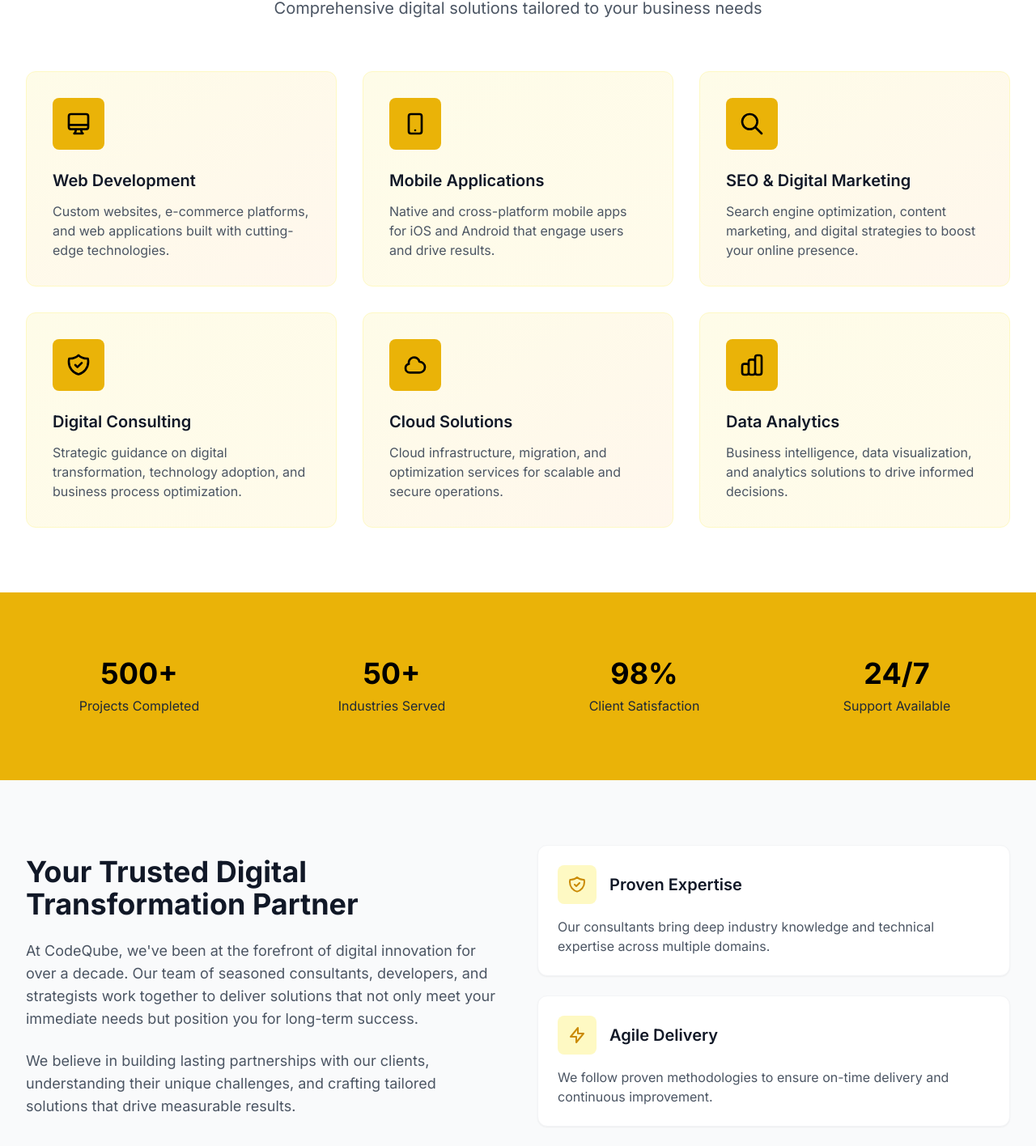
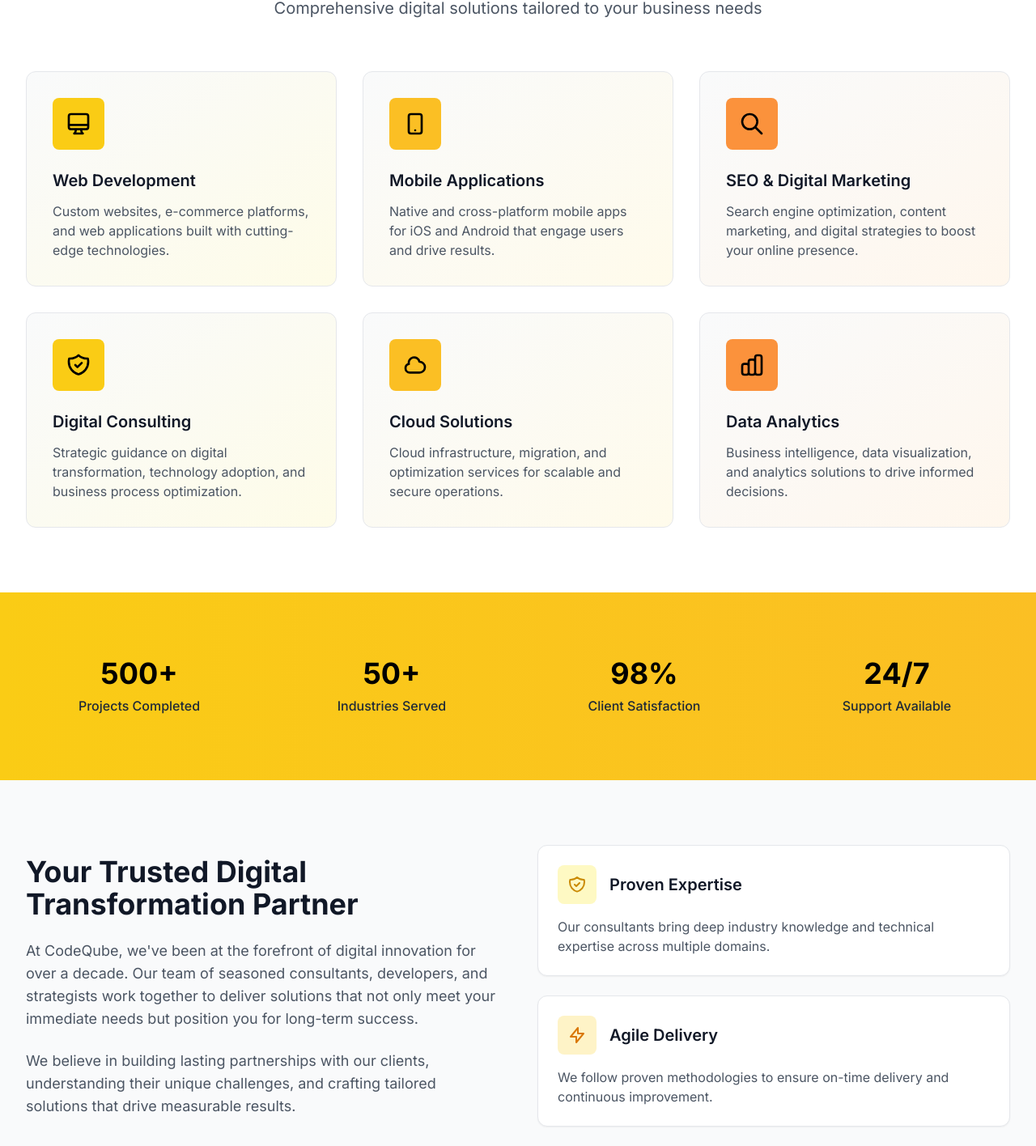
Before and after one commit to Surinder07/codeqube, a Next.js app: page / in a window 1280 px wide. Shown: the part 680-2096 px from the top of the page at 81% size. Built offline with nearby package versions, Linux system fonts and the light colour scheme.

Commit message:
updated to new web look

```diff
--- a/app/page.tsx
+++ b/app/page.tsx
@@ -43,8 +43,8 @@ export default function Home() {
 
           <div className="grid grid-cols-1 md:grid-cols-2 lg:grid-cols-3 gap-8">
             {/* Web Development */}
-            <div className="bg-gradient-to-br from-yellow-50 to-orange-50 p-8 rounded-xl hover:shadow-lg transition-shadow border border-yellow-100">
-              <div className="w-16 h-16 bg-yellow-500 rounded-lg flex items-center justify-center mb-6">
+            <div className="bg-gradient-to-br from-gray-50 to-yellow-50 p-8 rounded-xl hover:shadow-lg transition-shadow border border-gray-200 hover:border-yellow-200">
+              <div className="w-16 h-16 bg-yellow-400 rounded-lg flex items-center justify-center mb-6">
                 <svg className="w-8 h-8 text-black" fill="none" stroke="currentColor" viewBox="0 0 24 24">
                   <path strokeLinecap="round" strokeLinejoin="round" strokeWidth={2} d="M9.75 17L9 20l-1 1h8l-1-1-.75-3M3 13h18M5 17h14a2 2 0 002-2V5a2 2 0 00-2-2H5a2 2 0 00-2 2v10a2 2 0 002 2z" />
                 </svg>
@@ -56,8 +56,8 @@ export default function Home() {
             </div>
 
             {/* Mobile Apps */}
-            <div className="bg-gradient-to-br from-yellow-50 to-amber-50 p-8 rounded-xl hover:shadow-lg transition-shadow border border-yellow-100">
-              <div className="w-16 h-16 bg-yellow-500 rounded-lg flex items-center justify-center mb-6">
+            <div className="bg-gradient-to-br from-gray-50 to-amber-50 p-8 rounded-xl hover:shadow-lg transition-shadow border border-gray-200 hover:border-amber-200">
+              <div className="w-16 h-16 bg-amber-400 rounded-lg flex items-center justify-center mb-6">
                 <svg className="w-8 h-8 text-black" fill="none" stroke="currentColor" viewBox="0 0 24 24">
                   <path strokeLinecap="round" strokeLinejoin="round" strokeWidth={2} d="M12 18h.01M8 21h8a2 2 0 002-2V5a2 2 0 00-2-2H8a2 2 0 00-2 2v14a2 2 0 002 2z" />
                 </svg>
@@ -69,8 +69,8 @@ export default function Home() {
             </div>
 
             {/* SEO & Digital Marketing */}
-            <div className="bg-gradient-to-br from-yellow-50 to-orange-50 p-8 rounded-xl hover:shadow-lg transition-shadow border border-yellow-100">
-              <div className="w-16 h-16 bg-yellow-500 rounded-lg flex items-center justify-center mb-6">
+            <div className="bg-gradient-to-br from-gray-50 to-orange-50 p-8 rounded-xl hover:shadow-lg transition-shadow border border-gray-200 hover:border-orange-200">
+              <div className="w-16 h-16 bg-orange-400 rounded-lg flex items-center justify-center mb-6">
                 <svg className="w-8 h-8 text-black" fill="none" stroke="currentColor" viewBox="0 0 24 24">
                   <path strokeLinecap="round" strokeLinejoin="round" strokeWidth={2} d="M21 21l-6-6m2-5a7 7 0 11-14 0 7 7 0 0114 0z" />
                 </svg>
@@ -82,8 +82,8 @@ export default function Home() {
             </div>
 
             {/* Digital Consulting */}
-            <div className="bg-gradient-to-br from-yellow-50 to-amber-50 p-8 rounded-xl hover:shadow-lg transition-shadow border border-yellow-100">
-              <div className="w-16 h-16 bg-yellow-500 rounded-lg flex items-center justify-center mb-6">
+            <div className="bg-gradient-to-br from-gray-50 to-yellow-50 p-8 rounded-xl hover:shadow-lg transition-shadow border border-gray-200 hover:border-yellow-200">
+              <div className="w-16 h-16 bg-yellow-400 rounded-lg flex items-center justify-center mb-6">
                 <svg className="w-8 h-8 text-black" fill="none" stroke="currentColor" viewBox="0 0 24 24">
                   <path strokeLinecap="round" strokeLinejoin="round" strokeWidth={2} d="M9 12l2 2 4-4m5.618-4.016A11.955 11.955 0 0112 2.944a11.955 11.955 0 01-8.618 3.04A12.02 12.02 0 003 9c0 5.591 3.824 10.29 9 11.622 5.176-1.332 9-6.03 9-11.622 0-1.042-.133-2.052-.382-3.016z" />
                 </svg>
@@ -95,8 +95,8 @@ export default function Home() {
             </div>
 
             {/* Cloud Solutions */}
-            <div className="bg-gradient-to-br from-yellow-50 to-orange-50 p-8 rounded-xl hover:shadow-lg transition-shadow border border-yellow-100">
-              <div className="w-16 h-16 bg-yellow-500 rounded-lg flex items-center justify-center mb-6">
+            <div className="bg-gradient-to-br from-gray-50 to-amber-50 p-8 rounded-xl hover:shadow-lg transition-shadow border border-gray-200 hover:border-amber-200">
+              <div className="w-16 h-16 bg-amber-400 rounded-lg flex items-center justify-center mb-6">
                 <svg className="w-8 h-8 text-black" fill="none" stroke="currentColor" viewBox="0 0 24 24">
                   <path strokeLinecap="round" strokeLinejoin="round" strokeWidth={2} d="M3 15a4 4 0 004 4h9a5 5 0 10-.1-9.999 5.002 5.002 0 10-9.78 2.096A4.001 4.001 0 003 15z" />
                 </svg>
@@ -108,8 +108,8 @@ export default function Home() {
             </div>
 
             {/* Data Analytics */}
-            <div className="bg-gradient-to-br from-yellow-50 to-amber-50 p-8 rounded-xl hover:shadow-lg transition-shadow border border-yellow-100">
-              <div className="w-16 h-16 bg-yellow-500 rounded-lg flex items-center justify-center mb-6">
+            <div className="bg-gradient-to-br from-gray-50 to-orange-50 p-8 rounded-xl hover:shadow-lg transition-shadow border border-gray-200 hover:border-orange-200">
+              <div className="w-16 h-16 bg-orange-400 rounded-lg flex items-center justify-center mb-6">
                 <svg className="w-8 h-8 text-black" fill="none" stroke="currentColor" viewBox="0 0 24 24">
                   <path strokeLinecap="round" strokeLinejoin="round" strokeWidth={2} d="M9 19v-6a2 2 0 00-2-2H5a2 2 0 00-2 2v6a2 2 0 002 2h2a2 2 0 002-2zm0 0V9a2 2 0 012-2h2a2 2 0 012 2v10m-6 0a2 2 0 002 2h2a2 2 0 002-2m0 0V5a2 2 0 012-2h2a2 2 0 012 2v14a2 2 0 01-2 2h-2a2 2 0 01-2-2z" />
                 </svg>
@@ -124,24 +124,24 @@ export default function Home() {
       </section>
 
       {/* Stats Section */}
-      <section className="py-20 px-4 sm:px-6 lg:px-8 bg-yellow-500">
+      <section className="py-20 px-4 sm:px-6 lg:px-8 bg-gradient-to-r from-yellow-400 to-amber-400">
         <div className="max-w-7xl mx-auto">
           <div className="grid grid-cols-1 md:grid-cols-4 gap-8 text-center">
             <div>
               <div className="text-4xl font-bold text-black mb-2">500+</div>
-              <div className="text-gray-800">Projects Completed</div>
+              <div className="text-gray-800 font-medium">Projects Completed</div>
             </div>
             <div>
               <div className="text-4xl font-bold text-black mb-2">50+</div>
-              <div className="text-gray-800">Industries Served</div>
+              <div className="text-gray-800 font-medium">Industries Served</div>
             </div>
             <div>
               <div className="text-4xl font-bold text-black mb-2">98%</div>
-              <div className="text-gray-800">Client Satisfaction</div>
+              <div className="text-gray-800 font-medium">Client Satisfaction</div>
             </div>
             <div>
               <div className="text-4xl font-bold text-black mb-2">24/7</div>
-              <div className="text-gray-800">Support Available</div>
+              <div className="text-gray-800 font-medium">Support Available</div>
             </div>
           </div>
         </div>
--- a/components/AboutUs.tsx
+++ b/components/AboutUs.tsx
@@ -23,26 +23,26 @@ export default function AboutUs() {
 
             <div className="grid grid-cols-2 gap-6">
               <div className="text-center">
-                <div className="text-3xl font-bold text-yellow-600 mb-2">10+</div>
+                <div className="text-3xl font-bold text-yellow-500 mb-2">10+</div>
                 <div className="text-sm text-gray-600">Years Experience</div>
               </div>
               <div className="text-center">
-                <div className="text-3xl font-bold text-yellow-600 mb-2">100+</div>
+                <div className="text-3xl font-bold text-yellow-500 mb-2">100+</div>
                 <div className="text-sm text-gray-600">Team Members</div>
               </div>
               <div className="text-center">
-                <div className="text-3xl font-bold text-yellow-600 mb-2">15+</div>
+                <div className="text-3xl font-bold text-yellow-500 mb-2">15+</div>
                 <div className="text-sm text-gray-600">Countries Served</div>
               </div>
               <div className="text-center">
-                <div className="text-3xl font-bold text-yellow-600 mb-2">$50M+</div>
+                <div className="text-3xl font-bold text-yellow-500 mb-2">$50M+</div>
                 <div className="text-sm text-gray-600">Revenue Generated</div>
               </div>
             </div>
           </div>
 
           <div className="space-y-6">
-            <div className="bg-white p-6 rounded-xl shadow-sm border border-gray-100">
+            <div className="bg-white p-6 rounded-xl shadow-sm border border-gray-200 hover:border-yellow-200 transition-colors">
               <div className="flex items-center mb-4">
                 <div className="w-12 h-12 bg-yellow-100 rounded-lg flex items-center justify-center mr-4">
                   <svg className="w-6 h-6 text-yellow-600" fill="none" stroke="currentColor" viewBox="0 0 24 24">
@@ -56,10 +56,10 @@ export default function AboutUs() {
               </p>
             </div>
 
-            <div className="bg-white p-6 rounded-xl shadow-sm border border-gray-100">
+            <div className="bg-white p-6 rounded-xl shadow-sm border border-gray-200 hover:border-amber-200 transition-colors">
               <div className="flex items-center mb-4">
-                <div className="w-12 h-12 bg-yellow-100 rounded-lg flex items-center justify-center mr-4">
-                  <svg className="w-6 h-6 text-yellow-600" fill="none" stroke="currentColor" viewBox="0 0 24 24">
+                <div className="w-12 h-12 bg-amber-100 rounded-lg flex items-center justify-center mr-4">
+                  <svg className="w-6 h-6 text-amber-600" fill="none" stroke="currentColor" viewBox="0 0 24 24">
                     <path strokeLinecap="round" strokeLinejoin="round" strokeWidth={2} d="M13 10V3L4 14h7v7l9-11h-7z" />
                   </svg>
                 </div>
@@ -70,10 +70,10 @@ export default function AboutUs() {
               </p>
             </div>
 
-            <div className="bg-white p-6 rounded-xl shadow-sm border border-gray-100">
+            <div className="bg-white p-6 rounded-xl shadow-sm border border-gray-200 hover:border-orange-200 transition-colors">
               <div className="flex items-center mb-4">
-                <div className="w-12 h-12 bg-yellow-100 rounded-lg flex items-center justify-center mr-4">
-                  <svg className="w-6 h-6 text-yellow-600" fill="none" stroke="currentColor" viewBox="0 0 24 24">
+                <div className="w-12 h-12 bg-orange-100 rounded-lg flex items-center justify-center mr-4">
+                  <svg className="w-6 h-6 text-orange-600" fill="none" stroke="currentColor" viewBox="0 0 24 24">
                     <path strokeLinecap="round" strokeLinejoin="round" strokeWidth={2} d="M17 20h5v-2a3 3 0 00-5.356-1.857M17 20H7m10 0v-2c0-.656-.126-1.283-.356-1.857M7 20H2v-2a3 3 0 015.356-1.857M7 20v-2c0-.656.126-1.283.356-1.857m0 0a5.002 5.002 0 019.288 0M15 7a3 3 0 11-6 0 3 3 0 016 0zm6 3a2 2 0 11-4 0 2 2 0 014 0zM7 10a2 2 0 11-4 0 2 2 0 014 0z" />
                   </svg>
                 </div>
--- a/components/Projects.tsx
+++ b/components/Projects.tsx
@@ -74,7 +74,7 @@ export default function Projects() {
 
         <div className="grid grid-cols-1 md:grid-cols-2 lg:grid-cols-3 gap-8">
           {projects.map((project) => (
-            <div key={project.id} className="bg-white rounded-xl shadow-lg hover:shadow-xl transition-shadow border border-gray-100 overflow-hidden">
+            <div key={project.id} className="bg-white rounded-xl shadow-lg hover:shadow-xl transition-shadow border border-gray-200 overflow-hidden">
               <div className="p-6">
                 <div className="text-4xl mb-4">{project.image}</div>
                 <div className="mb-2">
@@ -143,7 +143,7 @@ export default function Projects() {
               <div key={index} className="text-center p-4 bg-gray-50 rounded-lg hover:bg-yellow-50 transition-colors border border-transparent hover:border-yellow-200">
                 <div className="text-3xl mb-2">{industry.icon}</div>
                 <div className="font-semibold text-gray-900 mb-1">{industry.name}</div>
-                <div className="text-sm text-yellow-600">{industry.count} projects</div>
+                <div className="text-sm text-yellow-500">{industry.count} projects</div>
               </div>
             ))}
           </div>
```
